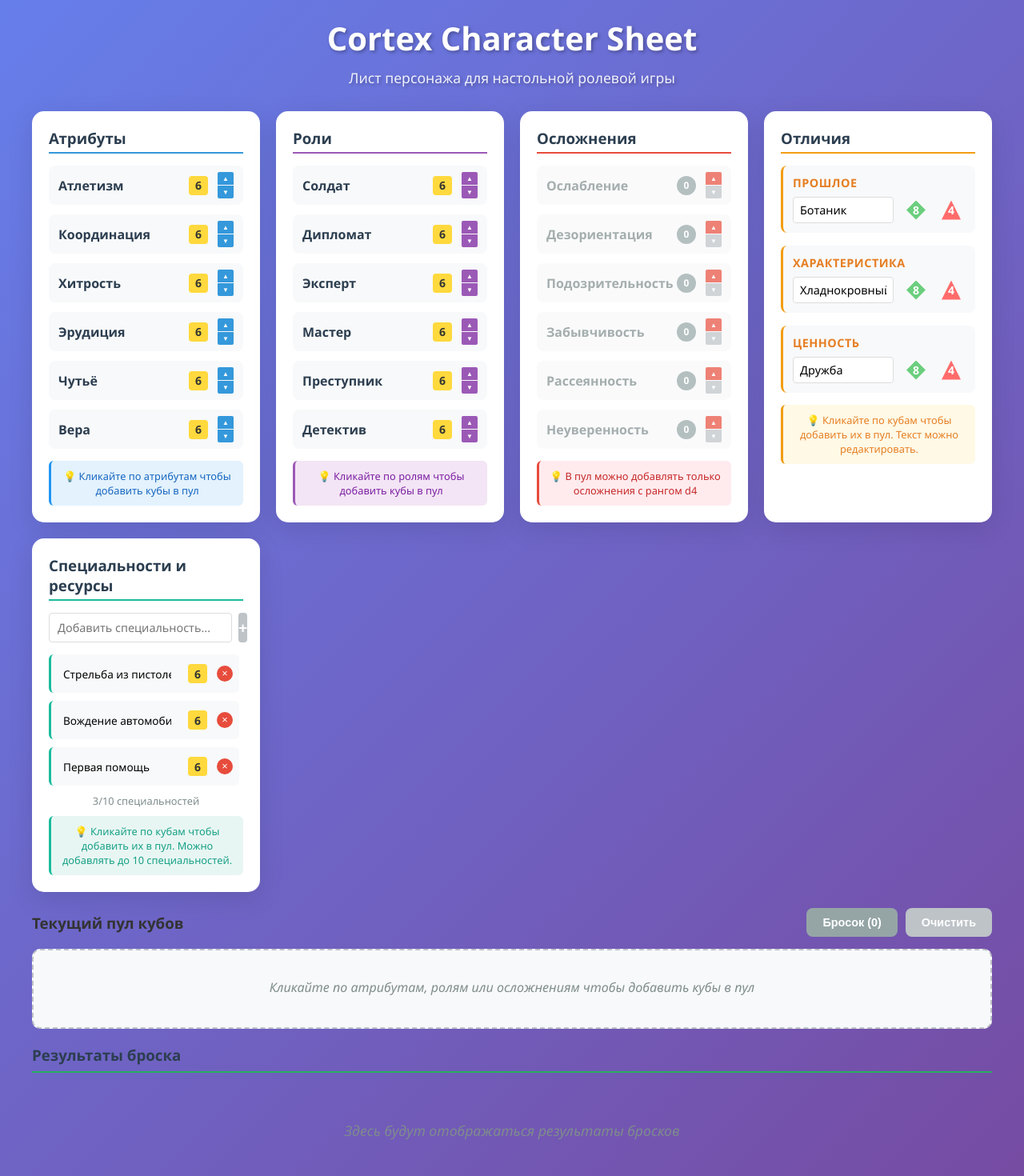
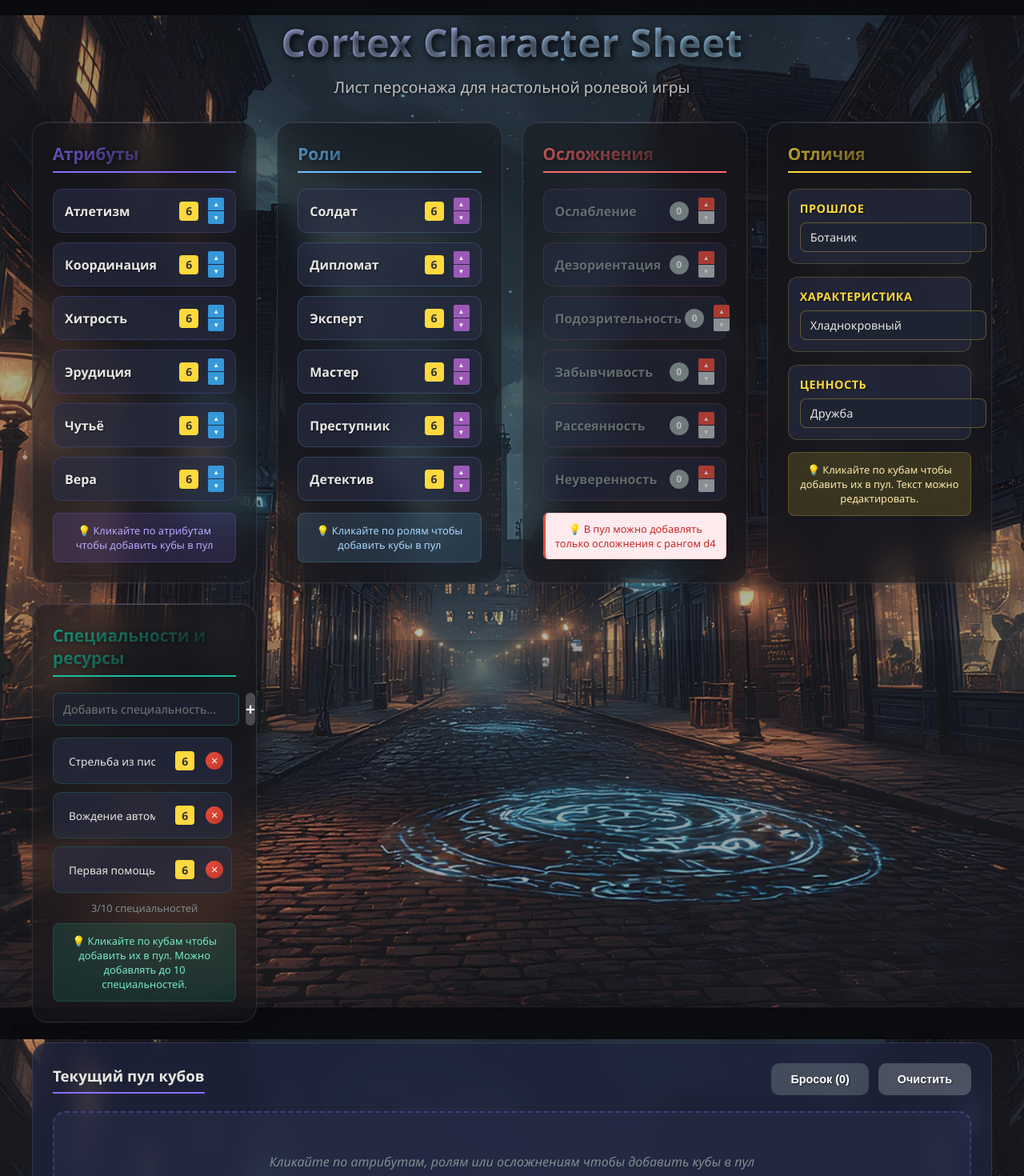
Before and after one commit to dplatonov865/cortex-prime-dice, a React (Vite) app: page / in a window 1280 px wide. Shown: the top 1470 px of the page at 80% size. Built offline with nearby package versions, Linux system fonts and the light colour scheme.

Commit message:
result block uni style

```diff
--- a/src/styles/base.css
+++ b/src/styles/base.css
@@ -6,10 +6,12 @@
 
 body {
   font-family: 'Segoe UI', Tahoma, Geneva, Verdana, sans-serif;
-  background: linear-gradient(135deg, #667eea 0%, #764ba2 100%);
+  background:
+    linear-gradient(rgba(5, 8, 15, 0.4), rgba(10, 12, 20, 0.3)),
+    url('/src/assets/1000006215.jpg') center/cover fixed;
   min-height: 100vh;
-  color: #333;
-  overflow-x: hidden; /* Предотвращаем горизонтальный скролл */
+  color: #f0f0f0;
+  overflow-x: hidden;
 }
 
 .App {
@@ -21,8 +23,8 @@
 .app-header {
   text-align: center;
   margin-bottom: 30px;
-  color: white;
-  text-shadow: 2px 2px 4px rgba(0,0,0,0.3);
+  color: #f0f0f0;
+  text-shadow: 2px 2px 8px rgba(0, 0, 0, 0.9);
   max-width: 1400px;
   margin-left: auto;
   margin-right: auto;
@@ -30,11 +32,19 @@
 }
 
 .app-header h1 {
-  font-size: 2.5rem;
+  font-size: 3rem;
   margin-bottom: 10px;
+  background: linear-gradient(135deg, #c8b6ff 0%, #90e0ef 100%);
+  -webkit-background-clip: text;
+  -webkit-text-fill-color: transparent;
+  background-clip: text;
+  font-weight: 700;
+  letter-spacing: 1px;
 }
 
 .app-header p {
-  font-size: 1.1rem;
+  font-size: 1.2rem;
   opacity: 0.9;
+  color: #d0d0d0;
+  text-shadow: 1px 1px 4px rgba(0, 0, 0, 0.8);
 }
--- a/src/styles/components/blocks.css
+++ b/src/styles/components/blocks.css
@@ -2,12 +2,22 @@
 /* .attributes-block {
   grid-column: 1;
 } */
+ .block h3 {
+  margin-bottom: 20px;
+  color: #e8e6e3;
+  border-bottom: 2px solid;
+  padding-bottom: 8px;
+  font-weight: 600;
+  font-size: 1.3rem;
+  text-shadow: 1px 1px 4px rgba(0, 0, 0, 0.5);
+}
 
 .attributes-block h3 {
-  margin-bottom: 15px;
-  color: #2c3e50;
-  border-bottom: 2px solid #3498db;
-  padding-bottom: 5px;
+  border-color: #8a6dff;
+  background: linear-gradient(135deg, #8a6dff 0%, transparent 100%);
+  -webkit-background-clip: text;
+  -webkit-text-fill-color: transparent;
+  background-clip: text;
 }
 
 .attributes-list {
@@ -20,33 +30,37 @@
   display: flex;
   justify-content: space-between;
   align-items: center;
-  padding: 8px 12px;
-  background: #f8f9fa;
-  border-radius: 8px;
+  padding: 10px 14px;
+  background: rgba(40, 45, 70, 0.6);
+  border-radius: 12px;
+  border: 1px solid rgba(138, 109, 255, 0.2);
   transition: all 0.3s ease;
   cursor: pointer;
   user-select: none;
 }
 
 .attribute-row:hover {
-  background: #e3f2fd !important;
+  background: rgba(138, 109, 255, 0.15) !important;
   transform: translateX(5px);
+  border-color: rgba(138, 109, 255, 0.4);
 }
 
 .attribute-name {
   font-weight: 600;
-  color: #2c3e50;
+  color: #e8e6e3;
+  text-shadow: 1px 1px 2px rgba(0, 0, 0, 0.5);
 }
 
 .attribute-hint {
   margin-top: 15px;
-  padding: 10px;
-  background: #e3f2fd;
-  border-radius: 6px;
+  padding: 12px;
+  background: rgba(138, 109, 255, 0.15);
+  border-radius: 8px;
   font-size: 0.8rem;
-  color: #1565c0;
+  color: #b8a9ff;
   text-align: center;
-  border-left: 3px solid #2196f3;
+  border-left: 3px solid #8a6dff;
+  border: 1px solid rgba(138, 109, 255, 0.2);
 }
 
 /* Блок ролей */
@@ -55,10 +69,11 @@
 } */
 
 .roles-block h3 {
-  margin-bottom: 15px;
-  color: #2c3e50;
-  border-bottom: 2px solid #9b59b6;
-  padding-bottom: 5px;
+  border-color: #6dc1ff;
+  background: linear-gradient(135deg, #6dc1ff 0%, transparent 100%);
+  -webkit-background-clip: text;
+  -webkit-text-fill-color: transparent;
+  background-clip: text;
 }
 
 .roles-list {
@@ -71,33 +86,37 @@
   display: flex;
   justify-content: space-between;
   align-items: center;
-  padding: 8px 12px;
-  background: #f8f9fa;
-  border-radius: 8px;
+  padding: 10px 14px;
+  background: rgba(40, 45, 70, 0.6);
+  border-radius: 12px;
+  border: 1px solid rgba(109, 193, 255, 0.2);
   transition: all 0.3s ease;
   cursor: pointer;
   user-select: none;
 }
 
 .role-row:hover {
-  background: #f3e5f5 !important;
+  background: rgba(109, 193, 255, 0.15) !important;
   transform: translateX(5px);
+  border-color: rgba(109, 193, 255, 0.4);
 }
 
 .role-name {
   font-weight: 600;
-  color: #2c3e50;
+  color: #e8e6e3;
+  text-shadow: 1px 1px 2px rgba(0, 0, 0, 0.5);
 }
 
 .role-hint {
   margin-top: 15px;
-  padding: 10px;
-  background: #f3e5f5;
-  border-radius: 6px;
+  padding: 12px;
+  background: rgba(109, 193, 255, 0.15);
+  border-radius: 8px;
   font-size: 0.8rem;
-  color: #7b1fa2;
+  color: #a8d7ff;
   text-align: center;
-  border-left: 3px solid #9b59b6;
+  border-left: 3px solid #6dc1ff;
+  border: 1px solid rgba(109, 193, 255, 0.2);
 }
 
 /* Блок осложнений */
@@ -106,10 +125,11 @@
 } */
 
 .complications-block h3 {
-  margin-bottom: 15px;
-  color: #2c3e50;
-  border-bottom: 2px solid #e74c3c;
-  padding-bottom: 5px;
+  border-color: #ff6b6b;
+  background: linear-gradient(135deg, #ff6b6b 0%, transparent 100%);
+  -webkit-background-clip: text;
+  -webkit-text-fill-color: transparent;
+  background-clip: text;
 }
 
 .complications-list {
@@ -122,19 +142,39 @@
   display: flex;
   justify-content: space-between;
   align-items: center;
-  padding: 8px 12px;
-  background: #f8f9fa;
-  border-radius: 8px;
+  padding: 10px 14px;
+  background: rgba(40, 45, 70, 0.6);
+  border-radius: 12px;
+  border: 1px solid rgba(255, 107, 107, 0.2);
   transition: all 0.3s ease;
   cursor: pointer;
   user-select: none;
 }
 
 .complication-row:hover {
-  background: #ffebee !important;
+  background: rgba(255, 107, 107, 0.15) !important;
   transform: translateX(5px);
+  border-color: rgba(255, 107, 107, 0.4);
 }
 
+.complication-name {
+  font-weight: 600;
+  color: #e8e6e3;
+  text-shadow: 1px 1px 2px rgba(0, 0, 0, 0.5);
+  flex: 1;
+}
+
+.complication-hint {
+  margin-top: 15px;
+  padding: 12px;
+  background: rgba(255, 107, 107, 0.15);
+  border-radius: 8px;
+  font-size: 0.8rem;
+  color: #ffa8a8;
+  text-align: center;
+  border-left: 3px solid #ff6b6b;
+  border: 1px solid rgba(255, 107, 107, 0.2);
+}
 /* Стили для неактивных осложнений (ранг не d4) */
 .complication-row.complication-disabled {
   cursor: not-allowed;
@@ -201,29 +241,41 @@
 
 /* Блок пула кубов */
 .dice-pool-block {
-  margin-bottom: 20px;
+  margin-bottom: 25px;
+  background: rgba(30, 35, 60, 0.75);
+  backdrop-filter: blur(12px);
+  border: 1px solid rgba(100, 110, 140, 0.3);
+  border-radius: 20px;
+  padding: 25px;
 }
 
 .block-header {
   display: flex;
   justify-content: space-between;
   align-items: center;
-  margin-bottom: 15px;
+  margin-bottom: 20px;
+}
+
+.dice-pool-block h3 {
+  color: #e8e6e3;
+  border-bottom: 2px solid #8a6dff;
+  padding-bottom: 8px;
+  margin-bottom: 0;
 }
 
 .dice-pool {
-  min-height: 100px;
-  padding: 15px;
-  background: #f8f9fa;
-  border-radius: 10px;
-  border: 2px dashed #bdc3c7;
+  min-height: 120px;
+  padding: 20px;
+  background: rgba(40, 45, 70, 0.6);
+  border-radius: 15px;
+  border: 2px dashed rgba(138, 109, 255, 0.3);
 }
 
 .empty-pool-message {
   text-align: center;
   color: #7f8c8d;
   font-style: italic;
-  padding: 20px;
+  padding: 30px 20px;
   font-size: 1rem;
 }
 
@@ -239,19 +291,19 @@
   align-items: center;
   gap: 8px;
   padding: 12px;
-  background: white;
-  border-radius: 10px;
-  border: 2px solid transparent;
+  background: rgba(50, 55, 80, 0.8);
+  border-radius: 12px;
+  border: 1px solid rgba(138, 109, 255, 0.3);
   transition: all 0.3s ease;
   cursor: pointer;
-  box-shadow: 0 2px 8px rgba(0,0,0,0.1);
+  box-shadow: 0 2px 8px rgba(0, 0, 0, 0.2);
 }
 
 .pool-dice-item:hover {
-  border-color: #3498db;
-  background: #e3f2fd;
+  border-color: rgba(138, 109, 255, 0.6);
+  background: rgba(138, 109, 255, 0.15);
   transform: translateY(-2px);
-  box-shadow: 0 4px 12px rgba(52, 152, 219, 0.3);
+  box-shadow: 0 4px 12px rgba(138, 109, 255, 0.2);
 }
 
 .dice-info-small {
@@ -263,28 +315,29 @@
 
 .dice-category {
   font-size: 0.7rem;
-  color: #7f8c8d;
+  color: #b8b6b3;
   font-weight: 500;
 }
 
 .dice-name {
   font-size: 0.8rem;
-  color: #2c3e50;
+  color: #e8e6e3;
   text-align: center;
   max-width: 80px;
   word-break: break-word;
   font-weight: 500;
-}
-/* Блок отличий */
+  text-shadow: 1px 1px 2px rgba(0, 0, 0, 0.5);
+}/* Блок отличий */
 /* .distinctions-block {
   grid-column: 4;
 } */
 
 .distinctions-block h3 {
-  margin-bottom: 15px;
-  color: #2c3e50;
-  border-bottom: 2px solid #f39c12;
-  padding-bottom: 5px;
+  border-color: #ffd93d;
+  background: linear-gradient(135deg, #ffd93d 0%, transparent 100%);
+  -webkit-background-clip: text;
+  -webkit-text-fill-color: transparent;
+  background-clip: text;
 }
 
 .distinctions-list {
@@ -294,19 +347,21 @@
 }
 
 .distinction-category {
-  padding: 12px;
-  background: #f8f9fa;
-  border-radius: 8px;
-  border-left: 3px solid #f39c12;
+  padding: 14px;
+  background: rgba(40, 45, 70, 0.6);
+  border-radius: 12px;
+  border-left: 3px solid #ffd93d;
+  border: 1px solid rgba(255, 217, 61, 0.2);
 }
 
 .distinction-title {
   font-size: 0.9rem;
   font-weight: 600;
-  color: #e67e22;
+  color: #ffd93d;
   margin-bottom: 8px;
   text-transform: uppercase;
   letter-spacing: 0.5px;
+  text-shadow: 1px 1px 2px rgba(0, 0, 0, 0.5);
 }
 
 .distinction-row {
@@ -318,65 +373,68 @@
 
 .distinction-input {
   flex: 1;
-  border: 1px solid #ddd;
-  border-radius: 4px;
-  padding: 6px 8px;
+  border: 1px solid rgba(255, 217, 61, 0.3);
+  border-radius: 8px;
+  padding: 8px 12px;
   font-size: 0.9rem;
   font-family: inherit;
-  background: white;
+  background: rgba(30, 35, 50, 0.8);
+  color: #e8e6e3;
   transition: all 0.2s ease;
-  min-width: 0; /* Для правильного сжатия в flex */
 }
 
 .distinction-input:focus {
   outline: none;
-  border-color: #f39c12;
-  box-shadow: 0 0 0 2px rgba(243, 156, 18, 0.2);
+  border-color: #ffd93d;
+  box-shadow: 0 0 0 2px rgba(255, 217, 61, 0.2);
+  background: rgba(35, 40, 55, 0.9);
 }
 
 .distinction-input:hover {
-  border-color: #ccc;
+  border-color: rgba(255, 217, 61, 0.5);
 }
 
 .distinction-dice {
   display: flex;
   gap: 8px;
   align-items: center;
-  flex-shrink: 0; /* Предотвращает сжатие кубов */
+  flex-shrink: 0;
 }
 
 .distinction-dice-item {
   cursor: pointer;
   transition: all 0.2s ease;
-  border-radius: 4px;
-  padding: 2px;
+  border-radius: 6px;
+  padding: 4px;
 }
 
 .distinction-dice-item:hover {
   transform: scale(1.1);
-  background: rgba(243, 156, 18, 0.1);
+  background: rgba(255, 217, 61, 0.1);
 }
 
 .distinction-hint {
   margin-top: 15px;
-  padding: 10px;
-  background: #fff9e6;
-  border-radius: 6px;
+  padding: 12px;
+  background: rgba(255, 217, 61, 0.15);
+  border-radius: 8px;
   font-size: 0.8rem;
-  color: #e67e22;
+  color: #ffeaa7;
   text-align: center;
-  border-left: 3px solid #f39c12;
+  border-left: 3px solid #ffd93d;
+  border: 1px solid rgba(255, 217, 61, 0.2);
 }
+
 /* Блок специальностей */
 /* .specialties-block {
   grid-column: 5;
 } */
-
 .specialties-block h3 {
-  margin-bottom: 15px;
-  color: #2c3e50;
-  border-bottom: 2px solid #1abc9c;
-  padding-bottom: 5px;
+  border-color: #1abc9c;
+  background: linear-gradient(135deg, #1abc9c 0%, transparent 100%);
+  -webkit-background-clip: text;
+  -webkit-text-fill-color: transparent;
+  background-clip: text;
 }
 
 .specialties-input-container {
@@ -387,12 +445,13 @@
 
 .specialty-input {
   flex: 1;
-  border: 1px solid #ddd;
-  border-radius: 4px;
-  padding: 8px 10px;
+  border: 1px solid rgba(26, 188, 156, 0.3);
+  border-radius: 8px;
+  padding: 10px 12px;
   font-size: 0.9rem;
   font-family: inherit;
-  background: white;
+  background: rgba(30, 35, 50, 0.8);
+  color: #e8e6e3;
   transition: all 0.2s ease;
 }
 
@@ -400,21 +459,22 @@
   outline: none;
   border-color: #1abc9c;
   box-shadow: 0 0 0 2px rgba(26, 188, 156, 0.2);
+  background: rgba(35, 40, 55, 0.9);
 }
 
 .specialty-input:disabled {
-  background: #f8f9fa;
-  color: #95a5a6;
+  background: rgba(40, 45, 60, 0.6);
+  color: #7f8c8d;
   cursor: not-allowed;
 }
 
 .add-specialty-button {
-  width: 40px;
+  width: 45px;
   border: none;
-  border-radius: 4px;
-  background: #1abc9c;
+  border-radius: 8px;
+  background: linear-gradient(135deg, #1abc9c, #16a085);
   color: white;
-  font-size: 1.2rem;
+  font-size: 1.3rem;
   font-weight: bold;
   cursor: pointer;
   transition: all 0.2s ease;
@@ -424,12 +484,12 @@
 }
 
 .add-specialty-button:hover:not(:disabled) {
-  background: #16a085;
   transform: scale(1.05);
+  box-shadow: 0 4px 12px rgba(26, 188, 156, 0.3);
 }
 
 .add-specialty-button:disabled {
-  background: #bdc3c7;
+  background: rgba(189, 195, 199, 0.3);
   cursor: not-allowed;
   transform: none;
 }
@@ -449,38 +509,40 @@
   justify-content: space-between;
   align-items: center;
   gap: 8px;
-  padding: 8px;
-  background: #f8f9fa;
-  border-radius: 6px;
+  padding: 10px;
+  background: rgba(40, 45, 70, 0.6);
+  border-radius: 10px;
   border-left: 3px solid #1abc9c;
+  border: 1px solid rgba(26, 188, 156, 0.2);
   transition: all 0.2s ease;
 }
 
 .specialty-row:hover {
-  background: #e8f6f3;
+  background: rgba(26, 188, 156, 0.1);
 }
 
 .specialty-name-input {
   flex: 1;
   border: 1px solid transparent;
-  border-radius: 3px;
-  padding: 4px 6px;
+  border-radius: 6px;
+  padding: 6px 8px;
   font-size: 0.85rem;
   font-family: inherit;
   background: transparent;
+  color: #e8e6e3;
   transition: all 0.2s ease;
   min-width: 0;
 }
 
 .specialty-name-input:focus {
   outline: none;
-  border-color: #1abc9c;
-  background: white;
-  box-shadow: 0 0 0 1px rgba(26, 188, 156, 0.3);
+  border-color: rgba(26, 188, 156, 0.4);
+  background: rgba(30, 35, 50, 0.8);
+  box-shadow: 0 0 0 1px rgba(26, 188, 156, 0.2);
 }
 
 .specialty-name-input:hover {
-  border-color: #ccc;
+  border-color: rgba(26, 188, 156, 0.3);
 }
 
 .specialty-controls {
@@ -493,8 +555,8 @@
 .specialty-dice {
   cursor: pointer;
   transition: all 0.2s ease;
-  border-radius: 3px;
-  padding: 2px;
+  border-radius: 6px;
+  padding: 4px;
 }
 
 .specialty-dice:hover {
@@ -503,13 +565,13 @@
 }
 
 .remove-specialty-button {
-  width: 20px;
-  height: 20px;
+  width: 22px;
+  height: 22px;
   border: none;
   border-radius: 50%;
-  background: #e74c3c;
+  background: linear-gradient(135deg, #e74c3c, #c0392b);
   color: white;
-  font-size: 0.8rem;
+  font-size: 0.9rem;
   cursor: pointer;
   transition: all 0.2s ease;
   display: flex;
@@ -519,8 +581,8 @@
 }
 
 .remove-specialty-button:hover {
-  background: #c0392b;
   transform: scale(1.1);
+  box-shadow: 0 2px 8px rgba(231, 76, 60, 0.3);
 }
 
 .no-specialties-message {
@@ -540,13 +602,14 @@
 }
 
 .specialties-hint {
-  padding: 10px;
-  background: #e8f6f3;
-  border-radius: 6px;
+  padding: 12px;
+  background: rgba(26, 188, 156, 0.15);
+  border-radius: 8px;
   font-size: 0.8rem;
-  color: #16a085;
+  color: #76ecc8;
   text-align: center;
   border-left: 3px solid #1abc9c;
+  border: 1px solid rgba(26, 188, 156, 0.2);
 }
 
 /* Стили для скроллбара в списке специальностей */
--- a/src/styles/components/buttons.css
+++ b/src/styles/components/buttons.css
@@ -1,50 +1,51 @@
 /* Кнопки управления пулом */
 .pool-controls {
   display: flex;
-  gap: 10px;
+  gap: 12px;
 }
 
 .roll-button, .clear-button {
-  padding: 10px 20px;
+  padding: 12px 24px;
   border: none;
-  border-radius: 8px;
+  border-radius: 10px;
   font-weight: 600;
   cursor: pointer;
   transition: all 0.3s ease;
   font-size: 0.9rem;
+  text-shadow: 1px 1px 2px rgba(0, 0, 0, 0.5);
 }
 
 .roll-button {
-  background: #27ae60;
+  background: linear-gradient(135deg, #27ae60, #219653);
   color: white;
+  box-shadow: 0 4px 15px rgba(39, 174, 96, 0.3);
 }
 
 .roll-button:hover:not(:disabled) {
-  background: #219653;
   transform: translateY(-2px);
-  box-shadow: 0 4px 12px rgba(39, 174, 96, 0.3);
+  box-shadow: 0 6px 20px rgba(39, 174, 96, 0.4);
 }
 
 .roll-button:disabled {
-  background: #95a5a6;
+  background: rgba(149, 165, 166, 0.3);
   cursor: not-allowed;
   transform: none;
   box-shadow: none;
 }
 
 .clear-button {
-  background: #e74c3c;
+  background: linear-gradient(135deg, #e74c3c, #c0392b);
   color: white;
+  box-shadow: 0 4px 15px rgba(231, 76, 60, 0.3);
 }
 
 .clear-button:hover:not(:disabled) {
-  background: #c0392b;
   transform: translateY(-2px);
-  box-shadow: 0 4px 12px rgba(231, 76, 60, 0.3);
+  box-shadow: 0 6px 20px rgba(231, 76, 60, 0.4);
 }
 
 .clear-button:disabled {
-  background: #bdc3c7;
+  background: rgba(189, 195, 199, 0.3);
   cursor: not-allowed;
   transform: none;
   box-shadow: none;
--- a/src/styles/components/results.css
+++ b/src/styles/components/results.css
@@ -1,20 +1,34 @@
 /* Блок результатов */
 .results-block {
   text-align: left;
+  background: rgba(20, 20, 25, 0.85) !important;
+  backdrop-filter: blur(20px);
+  border: 1px solid rgba(255, 255, 255, 0.15);
+  border-radius: 20px;
+  box-shadow:
+    0 8px 32px rgba(0, 0, 0, 0.3),
+    0 2px 8px rgba(200, 182, 255, 0.1),
+    inset 0 1px 0 rgba(255, 255, 255, 0.1);
+  color: #f0f0f0;
 }
 
 .results-block h3 {
   margin-bottom: 20px;
-  color: #2c3e50;
-  border-bottom: 2px solid #27ae60;
+  color: #f0f0f0;
+  border-bottom: 2px solid #8a6dff;
   padding-bottom: 8px;
   display: block;
   text-align: left;
+  background: linear-gradient(135deg, #8a6dff 0%, transparent 100%);
+  -webkit-background-clip: text;
+  -webkit-text-fill-color: transparent;
+  background-clip: text;
+  text-shadow: 1px 1px 4px rgba(0, 0, 0, 0.5);
 }
 
 .no-results-message {
   text-align: center;
-  color: #7f8c8d;
+  color: #b8b6b3;
   font-style: italic;
   padding: 40px 20px;
   font-size: 1.1rem;
@@ -37,20 +51,23 @@
   align-items: center;
   gap: 12px;
   padding: 15px;
-  background: #f8f9fa;
+  background: rgba(40, 45, 70, 0.6);
   border-radius: 10px;
-  border-left: 4px solid #3498db;
+  border-left: 4px solid #8a6dff;
+  border: 1px solid rgba(138, 109, 255, 0.3);
 }
 
 .result-stat strong {
-  color: #2c3e50;
+  color: #e8e6e3;
   min-width: 100px;
+  text-shadow: 1px 1px 2px rgba(0, 0, 0, 0.5);
 }
 
 .result-value {
   font-size: 1.8rem;
   font-weight: bold;
   color: #27ae60;
+  text-shadow: 1px 1px 2px rgba(0, 0, 0, 0.5);
 }
 
 /* Секция с результатами */
@@ -60,9 +77,10 @@
 
 .results-section h4 {
   margin-bottom: 15px;
-  color: #2c3e50;
-  border-bottom: 1px solid #ecf0f1;
+  color: #e8e6e3;
+  border-bottom: 1px solid rgba(236, 240, 241, 0.3);
   padding-bottom: 8px;
+  text-shadow: 1px 1px 2px rgba(0, 0, 0, 0.5);
 }
 
 .results-dice {
@@ -77,30 +95,34 @@
   align-items: center;
   gap: 12px;
   padding: 15px;
-  background: white;
+  background: rgba(40, 45, 70, 0.6);
   border-radius: 10px;
   border-left: 4px solid #3498db;
-  box-shadow: 0 2px 8px rgba(0,0,0,0.1);
+  box-shadow: 0 2px 8px rgba(0,0,0,0.2);
   transition: all 0.3s ease;
   cursor: pointer;
+  border: 1px solid rgba(52, 152, 219, 0.3);
 }
 
 .result-dice-item:hover {
   transform: translateY(-2px);
-  box-shadow: 0 4px 12px rgba(0,0,0,0.15);
+  box-shadow: 0 4px 12px rgba(0,0,0,0.3);
+  border-color: rgba(52, 152, 219, 0.5);
 }
 
 .result-dice-item.selected {
-  background: #d4edda;
+  background: rgba(212, 237, 218, 0.2);
   border-left-color: #28a745;
   transform: scale(1.05);
+  border-color: rgba(40, 167, 69, 0.5);
 }
 
 .result-dice-item.inactive {
-  background: #f8d7da;
+  background: rgba(248, 215, 218, 0.2);
   border-left-color: #dc3545;
   opacity: 0.7;
   cursor: not-allowed;
+  border-color: rgba(220, 53, 69, 0.5);
 }
 
 .result-dice-item.inactive .dice-roll {
@@ -109,7 +131,7 @@
 
 .result-dice-item.selected:hover {
   border-left-color: #c3e6cb;
-  background: #c3e6cb;
+  background: rgba(195, 230, 203, 0.25);
 }
 
 /* Информация о кубах в результатах */
@@ -121,7 +143,7 @@
 
 .dice-category-small {
   font-size: 0.75rem;
-  color: #7f8c8d;
+  color: #b8b6b3;
   font-weight: 500;
 }
 
@@ -129,6 +151,7 @@
   font-size: 1.3rem;
   font-weight: bold;
   color: #e74c3c;
+  text-shadow: 1px 1px 2px rgba(0, 0, 0, 0.5);
 }
 
 .selected-indicator {
@@ -136,6 +159,7 @@
   font-weight: bold;
   font-size: 0.8rem;
   margin-top: 4px;
+  text-shadow: 1px 1px 2px rgba(0, 0, 0, 0.5);
 }
 
 .inactive-indicator {
@@ -143,30 +167,33 @@
   font-weight: bold;
   font-size: 0.8rem;
   margin-top: 4px;
+  text-shadow: 1px 1px 2px rgba(0, 0, 0, 0.5);
 }
 
 /* Подсказки */
 .results-hint {
   padding: 12px;
-  background: #e3f2fd;
+  background: rgba(227, 242, 253, 0.15);
   border-radius: 6px;
   border-left: 3px solid #2196f3;
   font-size: 0.9rem;
-  color: #1565c0;
+  color: #b8d4f0;
   text-align: center;
+  border: 1px solid rgba(33, 150, 243, 0.3);
 }
 
 /* История бросков */
 .roll-history-section {
-  border-top: 2px solid #ecf0f1;
+  border-top: 2px solid rgba(236, 240, 241, 0.3);
   padding-top: 20px;
   margin-top: 20px;
 }
 
 .roll-history-section h4 {
   margin-bottom: 15px;
-  color: #2c3e50;
+  color: #e8e6e3;
   font-size: 1.1rem;
+  text-shadow: 1px 1px 2px rgba(0, 0, 0, 0.5);
 }
 
 .history-list {
@@ -183,15 +210,17 @@
   align-items: center;
   gap: 15px;
   padding: 12px 15px;
-  background: #f8f9fa;
+  background: rgba(40, 45, 70, 0.6);
   border-radius: 8px;
   border-left: 4px solid #9b59b6;
   transition: all 0.3s ease;
+  border: 1px solid rgba(155, 89, 182, 0.3);
 }
 
 .history-item:hover {
-  background: #e8eaf6;
+  background: rgba(232, 234, 246, 0.2);
   transform: translateX(5px);
+  border-color: rgba(155, 89, 182, 0.5);
 }
 
 .history-total {
@@ -199,11 +228,12 @@
   color: #8e44ad;
   min-width: 35px;
   font-size: 1.1rem;
+  text-shadow: 1px 1px 2px rgba(0, 0, 0, 0.5);
 }
 
 .history-time {
   font-size: 0.8rem;
-  color: #7f8c8d;
+  color: #b8b6b3;
   min-width: 80px;
 }
 
@@ -220,15 +250,15 @@
 }
 
 .history-list::-webkit-scrollbar-track {
-  background: #f1f1f1;
+  background: rgba(241, 241, 241, 0.1);
   border-radius: 3px;
 }
 
 .history-list::-webkit-scrollbar-thumb {
-  background: #c1c1c1;
+  background: rgba(193, 193, 193, 0.5);
   border-radius: 3px;
 }
 
 .history-list::-webkit-scrollbar-thumb:hover {
-  background: #a8a8a8;
+  background: rgba(168, 168, 168, 0.7);
 }
--- a/src/styles/layout.css
+++ b/src/styles/layout.css
@@ -1,32 +1,51 @@
 .character-sheet {
-  max-width: 1400px; /* Увеличим максимальную ширину */
+  max-width: 1600px;
   margin: 0 auto;
-  padding: 0 20px; /* Добавим отступы по бокам */
+  padding: 0 20px;
 }
 
 .main-columns {
   display: grid;
-  grid-template-columns: repeat(auto-fit, minmax(280px, 1fr)); /* Адаптивная сетка */
-  gap: 20px;
-  margin-bottom: 20px;
-  justify-content: center; /* Центрируем блоки */
+  grid-template-columns: repeat(auto-fit, minmax(300px, 1fr));
+  gap: 25px;
+  margin-bottom: 25px;
+  justify-content: center;
 }
 
 .block {
-  background: white;
-  padding: 20px;
-  border-radius: 15px;
-  box-shadow: 0 8px 32px rgba(0,0,0,0.1);
-  backdrop-filter: blur(10px);
-  border: 1px solid rgba(255,255,255,0.2);
-  min-height: 300px; /* Минимальная высота для выравнивания */
+  background: rgba(20, 20, 25, 0.5);
+  backdrop-filter: blur(20px);
+  border: 1px solid rgba(255, 255, 255, 0.1);
+  padding: 25px;
+  border-radius: 20px;
+  box-shadow:
+    0 8px 32px rgba(0, 0, 0, 0.2),
+    0 2px 8px rgba(200, 182, 255, 0.05),
+    inset 0 1px 0 rgba(255, 255, 255, 0.05);
+  transition: all 0.3s ease;
+  min-height: 320px;
+  position: relative;
+  overflow: hidden;
 }
 
-/* Убираем явное указание grid-column для блоков, так как используем auto-fit */
-.attributes-block,
-.roles-block,
-.complications-block,
-.distinctions-block,
-.specialties-block {
-  /* grid-column удаляем - будет определяться автоматически */
+.block::before {
+  content: '';
+  position: absolute;
+  top: 0;
+  left: 0;
+  right: 0;
+  height: 1px;
+  background: linear-gradient(90deg,
+    transparent 0%,
+    rgba(200, 182, 255, 0.3) 50%,
+    transparent 100%);
 }
+
+.block:hover {
+  transform: translateY(-5px);
+  box-shadow:
+    0 12px 40px rgba(0, 0, 0, 0.3),
+    0 4px 12px rgba(200, 182, 255, 0.08),
+    inset 0 1px 0 rgba(255, 255, 255, 0.05);
+  border-color: rgba(255, 255, 255, 0.15);
+}
```
Also changed, not shown: src/assets/1000006215.jpg (added), 3 other files (tests, documents, lock files or other folders).
